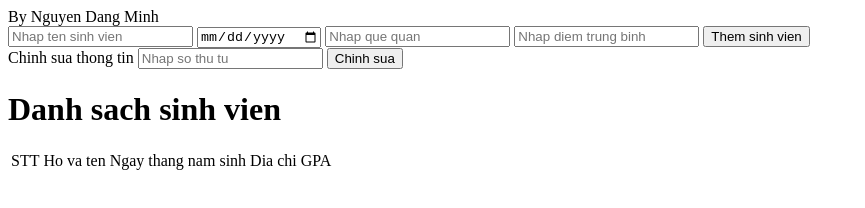
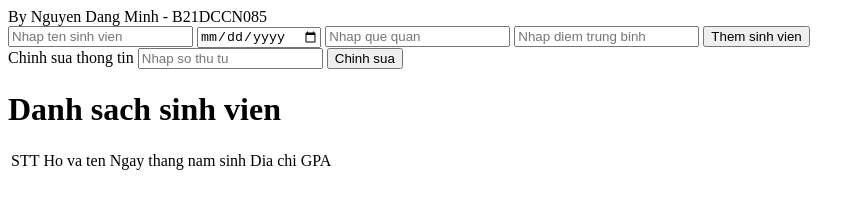
Before and after one commit to monkeydminh49/js-ltw, a plain HTML site: page index.html in a window 1280 px wide. Shown: the whole page, without its empty margins (0-865 px from the left). Drawn offline with Linux system fonts and the light colour scheme.

Commit message:
update cite

```diff
--- a/index.html
+++ b/index.html
@@ -8,7 +8,7 @@
 </head>
 
 <body>
-    By Nguyen Dang Minh
+    By Nguyen Dang Minh - B21DCCN085
     <br>
     <input type="text" id="name" placeholder="Nhap ten sinh vien">
     <input type="date" id="dob" placeholder="Nhap ngay sinh">
```
